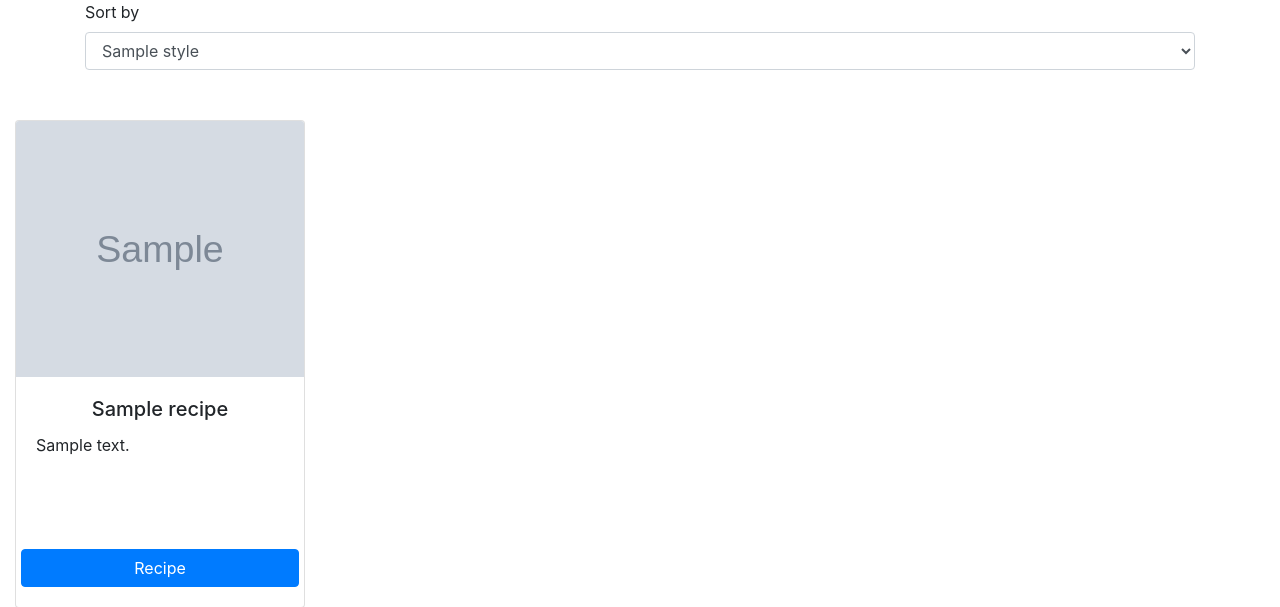
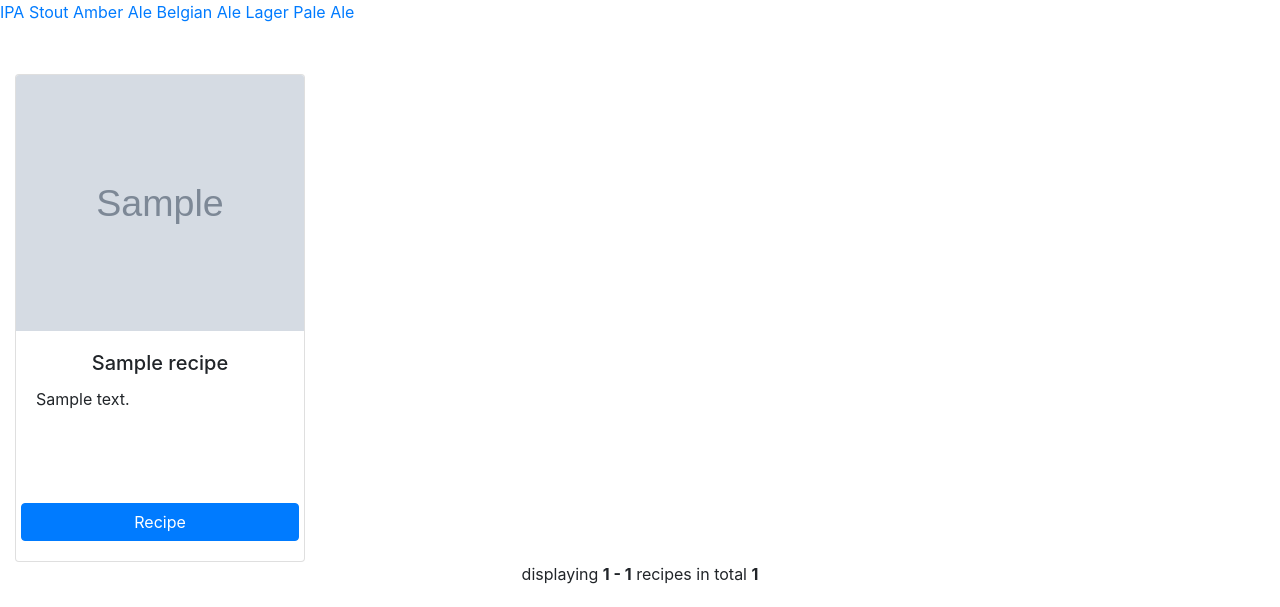
Before and after one commit to armedcor/Grain_Haven, a Flask app: page /get_recipes in a window 1280 px wide. Shown: the part 96-703 px from the top of the page. Run offline with Flask 2, Linux system fonts and the light colour scheme; grey boxes marked "Sample" are stand-in pictures; a database or web service that is not in the repository returns one stand-in record (values such as "Sample title"); some libraries are stand-ins or nearby versions.

Commit message:
Added basic button for filtering

```diff
--- a/templates/recipes.html
+++ b/templates/recipes.html
@@ -1,13 +1,13 @@
 {% extends 'base.html' %} {% block recipes %}
+<container>
+<a href="{{url_for('ipa_style')}}">IPA</a>
+<a href="{{url_for('stout_style')}}">Stout</a>
+<a href="{{url_for('amber_style')}}">Amber Ale</a>
+<a href="{{url_for('belgian_style')}}">Belgian Ale</a>
+<a href="{{url_for('lager_style')}}">Lager</a>
+<a href="{{url_for('pale_style')}}">Pale Ale</a>
 
-<div class="container">
-    <label for="recipe_style">Sort by</label>
-    <select name="recipe_style" class="form-control" id="recipe_style">
-                {% for style in styles %}
-                <option>{{style.style}}</option>
-                {% endfor %}
-            </select>
-</div>
+</container>
 
 <div class="container-fluid">
     <div class="row">
```
